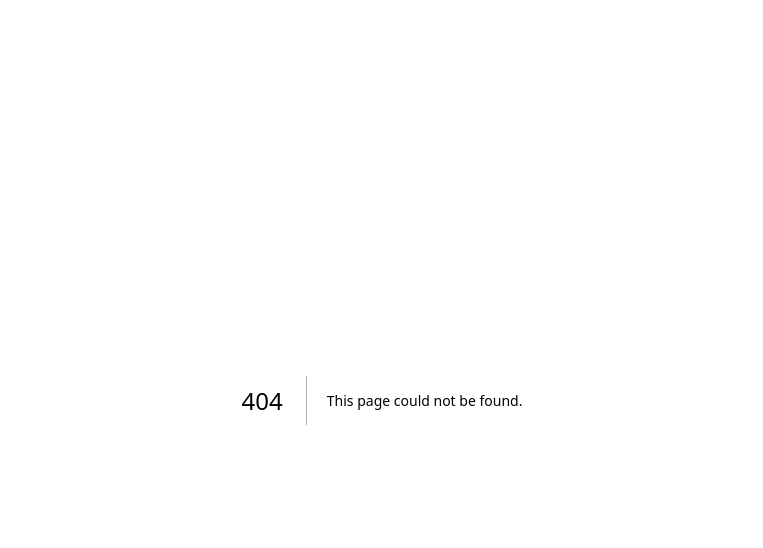
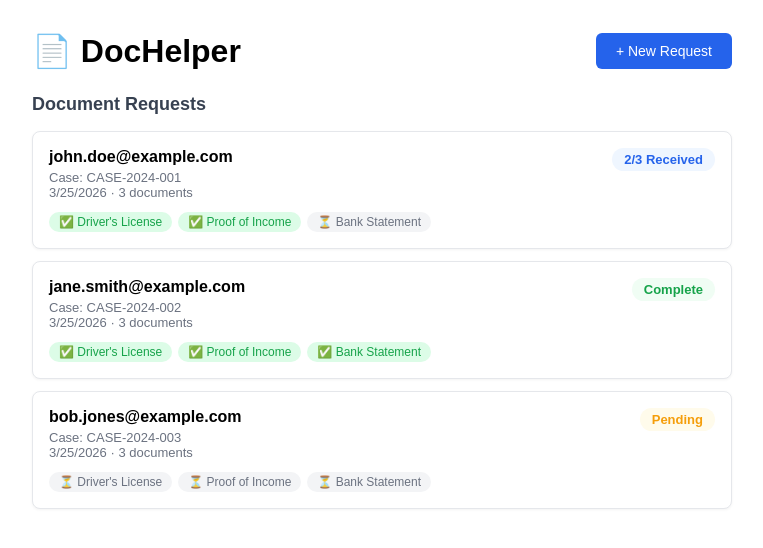
Before and after one commit to mchien-ralis/dochelper, a Next.js app: page /dashboard in a window 1280 px wide. Before the commit this address had no page. Shown: the top 548 px of the page, without its empty margins (258-1021 px from the left). Built offline with nearby package versions, Linux system fonts and the light colour scheme.

Commit message:
Create dashboard.js

```diff
--- /dev/null
+++ b/pages/dashboard.js
@@ -0,0 +1,154 @@
+import { useState, useEffect } from 'react'
+
+const MOCK_REQUESTS = [
+  {
+    id: 'abc-123',
+    clientEmail: 'john.doe@example.com',
+    caseId: 'CASE-2024-001',
+    createdAt: '2026-03-25T08:00:00Z',
+    documents: [
+      { name: "Driver's License", status: 'complete' },
+      { name: 'Proof of Income', status: 'complete' },
+      { name: 'Bank Statement', status: 'pending' }
+    ]
+  },
+  {
+    id: 'def-456',
+    clientEmail: 'jane.smith@example.com',
+    caseId: 'CASE-2024-002',
+    createdAt: '2026-03-25T09:00:00Z',
+    documents: [
+      { name: "Driver's License", status: 'complete' },
+      { name: 'Proof of Income', status: 'complete' },
+      { name: 'Bank Statement', status: 'complete' }
+    ]
+  },
+  {
+    id: 'ghi-789',
+    clientEmail: 'bob.jones@example.com',
+    caseId: 'CASE-2024-003',
+    createdAt: '2026-03-25T10:00:00Z',
+    documents: [
+      { name: "Driver's License", status: 'pending' },
+      { name: 'Proof of Income', status: 'pending' },
+      { name: 'Bank Statement', status: 'pending' }
+    ]
+  }
+]
+
+const getOverallStatus = (documents) => {
+  const total = documents.length
+  const complete = documents.filter(d => d.status === 'complete').length
+  if (complete === 0) return { label: 'Pending', color: '#f59e0b', bg: '#fffbeb' }
+  if (complete === total) return { label: 'Complete', color: '#16a34a', bg: '#f0fdf4' }
+  return { label: `${complete}/${total} Received`, color: '#2563eb', bg: '#eff6ff' }
+}
+
+export default function Dashboard() {
+  const [requests, setRequests] = useState(MOCK_REQUESTS)
+  const [selected, setSelected] = useState(null)
+
+  return (
+    <div style={{ padding: '24px', fontFamily: 'sans-serif', maxWidth: '700px', margin: '0 auto' }}>
+      <div style={{ display: 'flex', justifyContent: 'space-between', alignItems: 'center', marginBottom: '24px' }}>
+        <h1 style={{ margin: 0 }}>📄 DocHelper</h1>
+        <a href="/create" style={{ padding: '10px 20px', background: '#2563eb', color: 'white', borderRadius: '6px', textDecoration: 'none', fontSize: '14px' }}>
+          + New Request
+        </a>
+      </div>
+
+      <h2 style={{ marginBottom: '16px', fontSize: '18px', color: '#374151' }}>Document Requests</h2>
+
+      {!selected ? (
+        <div>
+          {requests.map((req) => {
+            const status = getOverallStatus(req.documents)
+            const complete = req.documents.filter(d => d.status === 'complete').length
+            return (
+              <div key={req.id}
+                onClick={() => setSelected(req)}
+                style={{
+                  padding: '16px', marginBottom: '12px', borderRadius: '8px',
+                  border: '1px solid #e5e7eb', background: 'white',
+                  cursor: 'pointer', transition: 'box-shadow 0.2s',
+                  boxShadow: '0 1px 3px rgba(0,0,0,0.05)'
+                }}
+                onMouseOver={e => e.currentTarget.style.boxShadow = '0 4px 12px rgba(0,0,0,0.1)'}
+                onMouseOut={e => e.currentTarget.style.boxShadow = '0 1px 3px rgba(0,0,0,0.05)'}
+              >
+                <div style={{ display: 'flex', justifyContent: 'space-between', alignItems: 'flex-start' }}>
+                  <div>
+                    <div style={{ fontWeight: '600', marginBottom: '4px' }}>{req.clientEmail}</div>
+                    <div style={{ fontSize: '13px', color: '#6b7280' }}>Case: {req.caseId}</div>
+                    <div style={{ fontSize: '13px', color: '#6b7280' }}>
+                      {new Date(req.createdAt).toLocaleDateString()} · {req.documents.length} documents
+                    </div>
+                  </div>
+                  <div style={{
+                    padding: '4px 12px', borderRadius: '20px',
+                    background: status.bg, color: status.color,
+                    fontSize: '13px', fontWeight: '600', whiteSpace: 'nowrap'
+                  }}>
+                    {status.label}
+                  </div>
+                </div>
+
+                <div style={{ marginTop: '12px', display: 'flex', gap: '6px', flexWrap: 'wrap' }}>
+                  {req.documents.map((doc, i) => (
+                    <span key={i} style={{
+                      padding: '3px 10px', borderRadius: '12px', fontSize: '12px',
+                      background: doc.status === 'complete' ? '#dcfce7' : '#f3f4f6',
+                      color: doc.status === 'complete' ? '#16a34a' : '#6b7280'
+                    }}>
+                      {doc.status === 'complete' ? '✅' : '⏳'} {doc.name}
+                    </span>
+                  ))}
+                </div>
+              </div>
+            )
+          })}
+        </div>
+      ) : (
+        <div>
+          <button onClick={() => setSelected(null)}
+            style={{ marginBottom: '16px', padding: '8px 16px', background: '#f0f0f0', border: 'none', borderRadius: '6px', cursor: 'pointer' }}>
+            ← Back to All Requests
+          </button>
+
+          <div style={{ background: 'white', border: '1px solid #e5e7eb', borderRadius: '8px', padding: '20px' }}>
+            <h3 style={{ marginTop: 0 }}>{selected.clientEmail}</h3>
+            <p style={{ color: '#6b7280', marginTop: '-8px' }}>Case: {selected.caseId}</p>
+
+            <div style={{ marginTop: '16px' }}>
+              {selected.documents.map((doc, i) => (
+                <div key={i} style={{
+                  padding: '14px', marginBottom: '10px', borderRadius: '8px',
+                  border: `1px solid ${doc.status === 'complete' ? '#86efac' : '#e5e7eb'}`,
+                  background: doc.status === 'complete' ? '#f0fdf4' : '#f9fafb',
+                  display: 'flex', justifyContent: 'space-between', alignItems: 'center'
+                }}>
+                  <span style={{ fontWeight: '500' }}>{doc.name}</span>
+                  <div style={{ display: 'flex', gap: '8px', alignItems: 'center' }}>
+                    {doc.status === 'complete' ? (
+                      <>
+                        <span style={{ color: '#16a34a', fontWeight: 'bold' }}>✅ Received</span>
+                        <button style={{
+                          padding: '6px 12px', background: '#2563eb', color: 'white',
+                          border: 'none', borderRadius: '6px', cursor: 'pointer', fontSize: '12px'
+                        }}>
+                          ⬇️ Download
+                        </button>
+                      </>
+                    ) : (
+                      <span style={{ color: '#f59e0b', fontWeight: '500' }}>⏳ Awaiting</span>
+                    )}
+                  </div>
+                </div>
+              ))}
+            </div>
+          </div>
+        </div>
+      )}
+    </div>
+  )
+}
```
